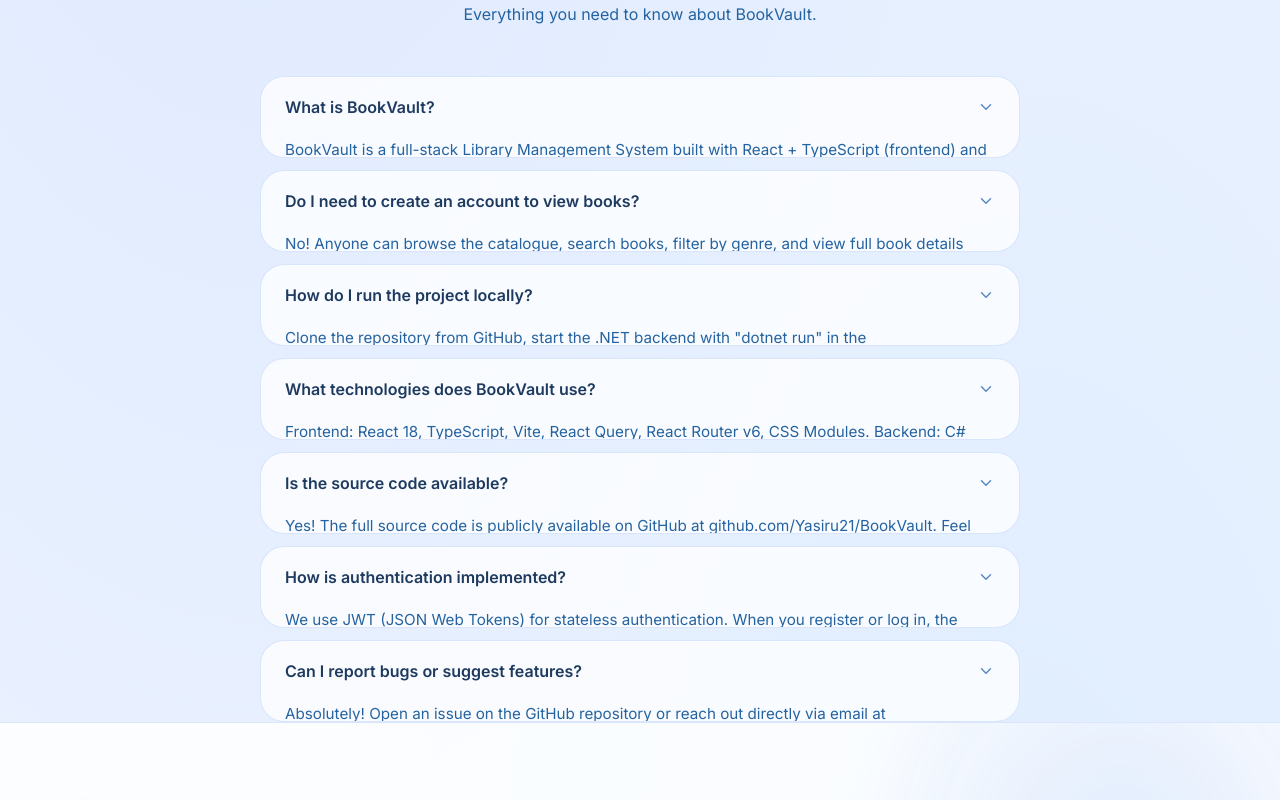
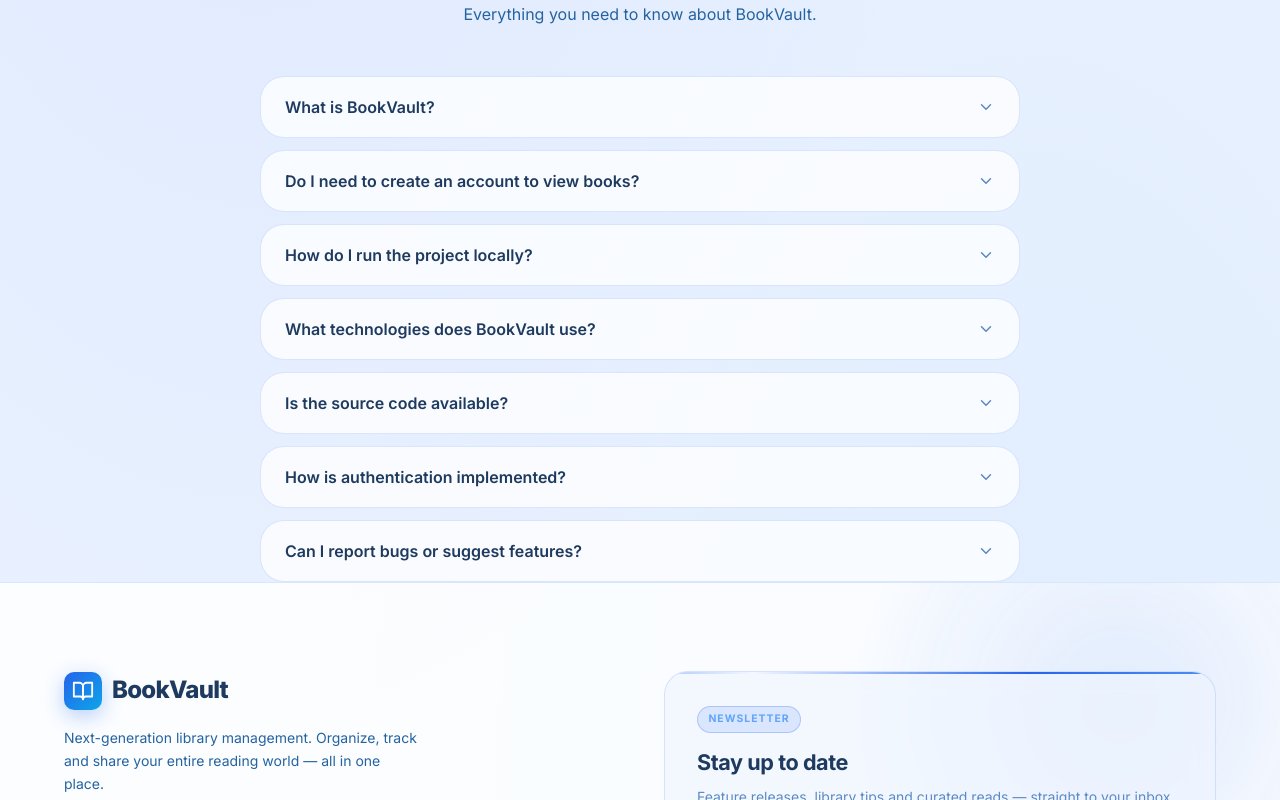
Before and after one commit to Yasiru21/BookVault, a React (Vite) app in the folder frontend/: page /contact in a window 1280 px wide. Shown: the part 1060-1860 px from the top of the page. Built offline with nearby package versions, Linux system fonts and the light colour scheme.

Commit message:
fix: resolve FAQ accordion alignment and overflow issues

```diff
--- a/frontend/src/pages/ContactPage.module.css
+++ b/frontend/src/pages/ContactPage.module.css
@@ -303,8 +303,11 @@
 .faqOpen .faqAnswer {
   grid-template-rows: 1fr;
 }
+.faqAnswerInner {
+  overflow: hidden;
+  min-height: 0;
+}
 .faqAnswer p {
-  overflow: hidden;
   padding: 0 var(--space-6) var(--space-5);
   color: var(--color-text-secondary);
   font-size: 0.95rem;
--- a/frontend/src/pages/ContactPage.tsx
+++ b/frontend/src/pages/ContactPage.tsx
@@ -124,7 +124,9 @@
         <ChevronDown size={18} className={`${styles.faqChevron} ${open ? styles.faqChevronOpen : ''}`} />
       </button>
       <div className={styles.faqAnswer}>
-        <p>{a}</p>
+        <div className={styles.faqAnswerInner}>
+          <p>{a}</p>
+        </div>
       </div>
     </div>
   );
```
